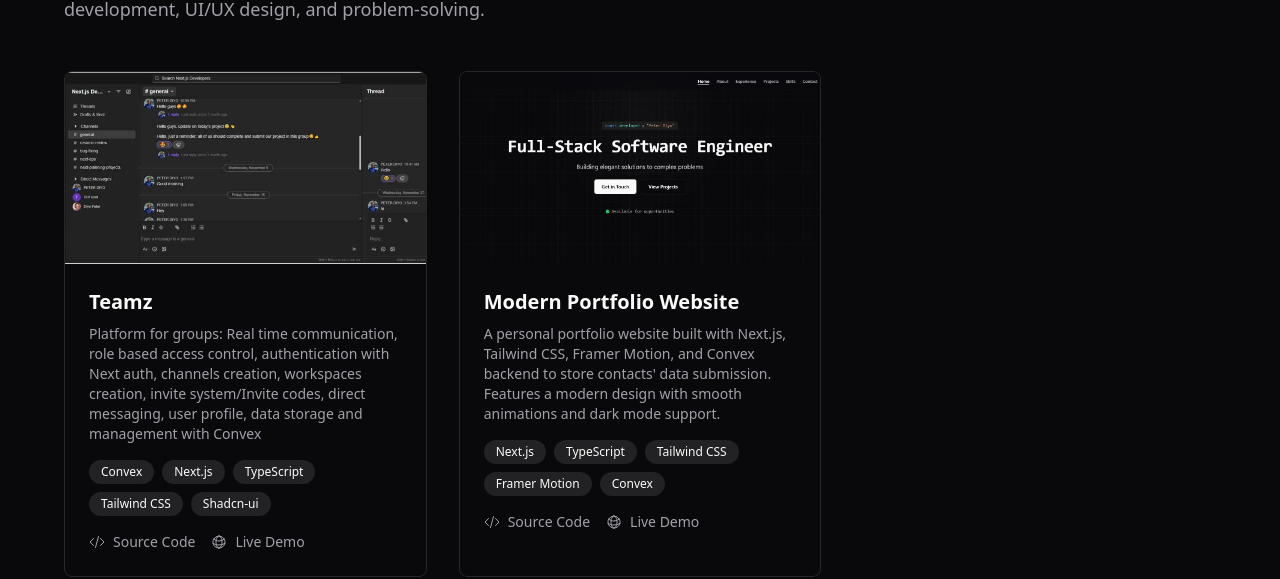
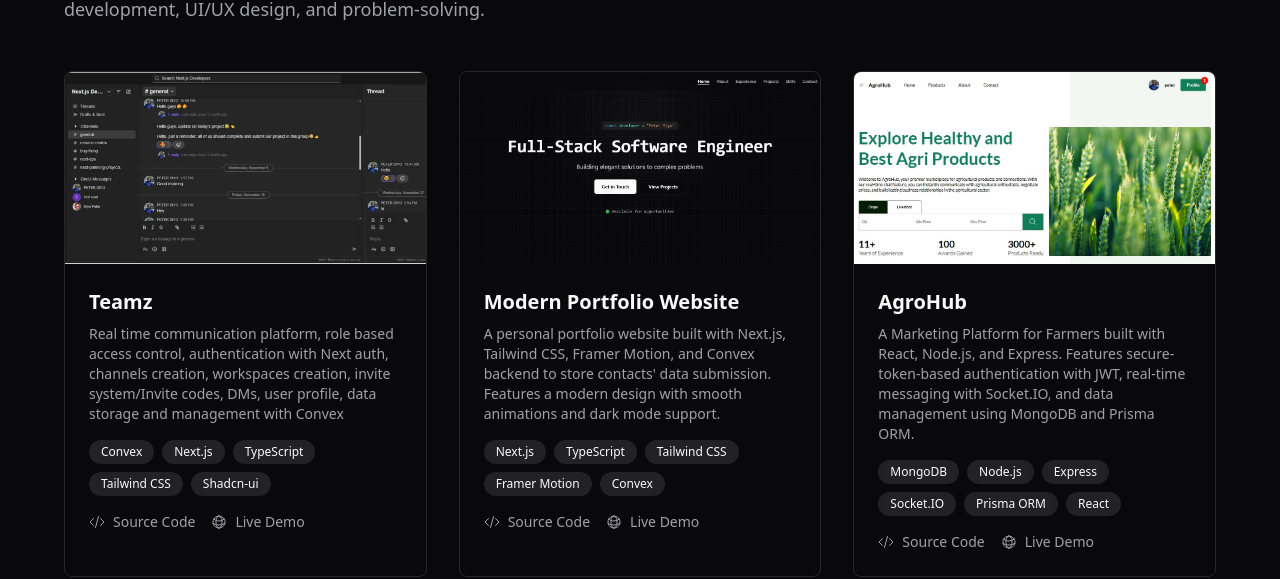
Before and after one commit to PeterDiyo/Portfolio, a Next.js app: page /projects in a window 1280 px wide. Shown: the part 277-856 px from the top of the page. Built offline with nearby package versions, Linux system fonts and the light colour scheme; no server answers.

Commit message:
Added AgroHub in the projects section #3

```diff
--- a/src/app/projects/page.tsx
+++ b/src/app/projects/page.tsx
@@ -14,7 +14,7 @@ const projects = [
   {
     title: "Teamz",
     description:
-      "Platform for groups: Real time communication, role based access control, authentication with Next auth, channels creation, workspaces creation, invite system/Invite codes, direct messaging, user profile, data storage and management with Convex",
+      "Real time communication platform, role based access control, authentication with Next auth, channels creation, workspaces creation, invite system/Invite codes, DMs, user profile, data storage and management with Convex",
     image: "/projects/teamz.jpeg",
     technologies: [
       "Convex",
@@ -40,6 +40,22 @@ const projects = [
     ],
     sourceCode: "https://github.com/PeterDiyo/Portfolio",
     liveDemo: "https://peterdiyo.vercel.app",
+  },
+  {
+    title: "AgroHub",
+    description:
+      "A Marketing Platform for Farmers built with React, Node.js, and Express. Features secure-token-based authentication with JWT, real-time messaging with Socket.IO, and data management using MongoDB and Prisma ORM.",
+    image: "/projects/agrohub.jpg",
+    technologies: [
+      "MongoDB",
+      "Node.js ",
+      "Express",
+      "Socket.IO",
+      "Prisma ORM",
+      "React",
+    ],
+    sourceCode: "https://github.com/PeterDiyo/AgroHub",
+    liveDemo: "https://github.com/PeterDiyo/AgroHub",
   },
 ];
 
```
Also changed, not shown: public/projects/agrohub.jpg (added).
